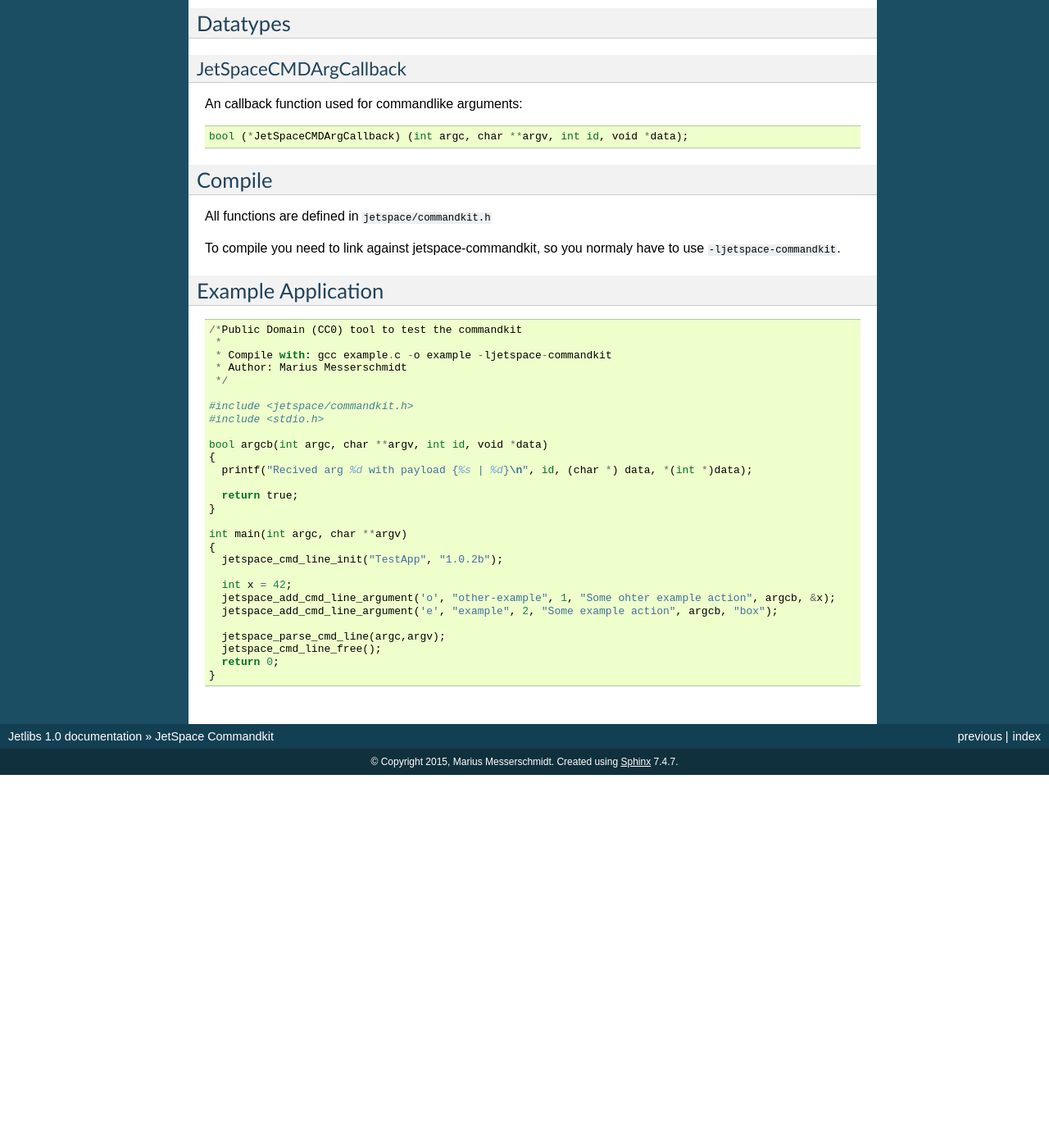
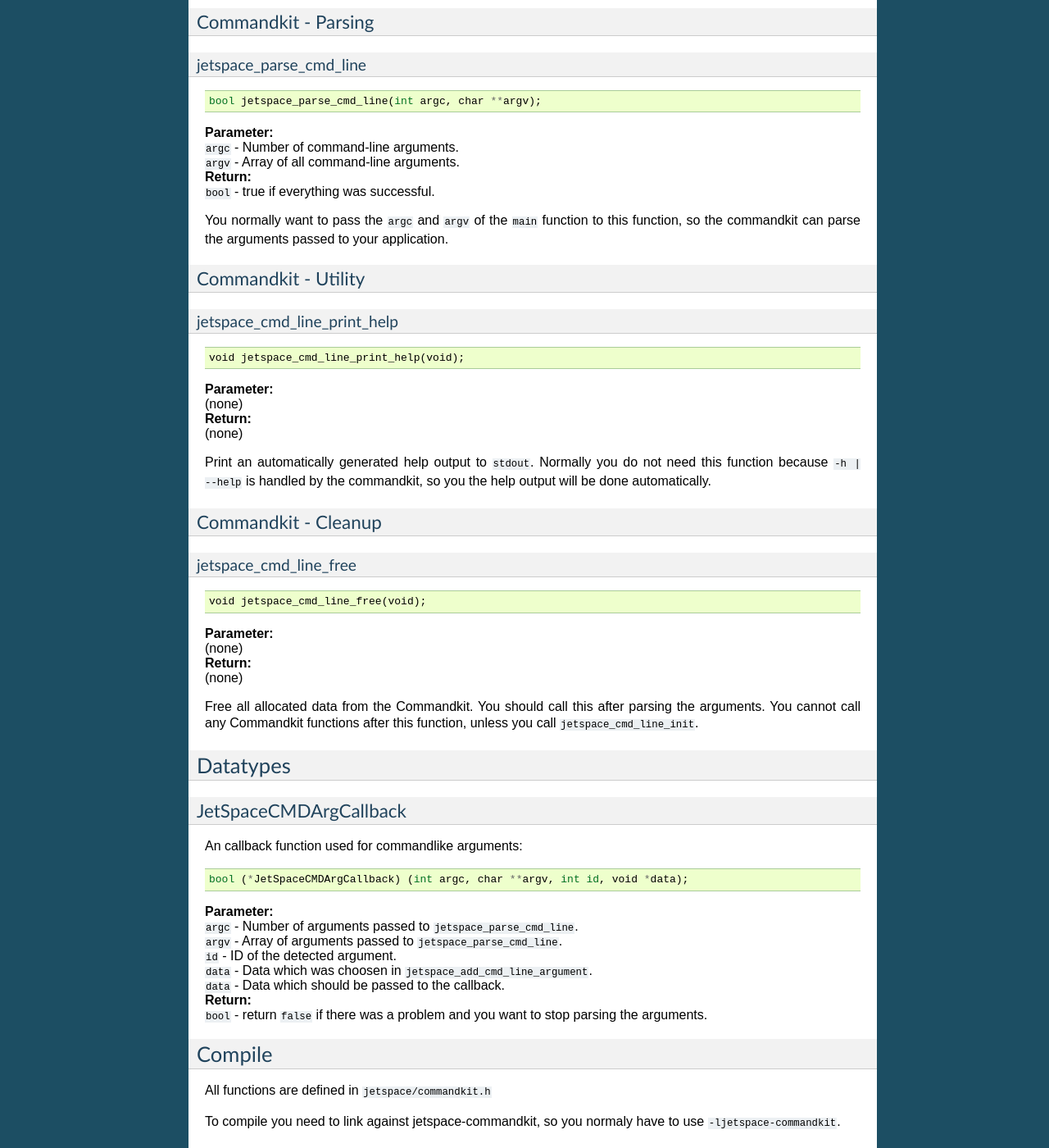
Before and after one commit to jetspace/jetlibs, a Sphinx documentation site: the page built from docs/source/commandkit.rst, in a window 1280 px wide and 1400 px high, scrolled down 944 px. Shown: the whole window at 82% size. Built offline with Sphinx 7.4.7, drawn with Linux system fonts in a browser that asks for light colours; before the commit the page ends 1889 px from its top, so only the background shows below that; some of the changed text lies outside the part shown.

Commit message:
Added full documentation for current commandkit
Signed-off-by: Marius Messerschmidt <marius.messerschmidt@googlemail.com>

```diff
--- a/docs/source/commandkit.rst
+++ b/docs/source/commandkit.rst
@@ -52,6 +52,64 @@ jetspace_add_cmd_line_argument
 You can add as many arguments as you want. Please note that you can not use the two predefined arguments ``-h | --help`` or ``-v | --version``.
 
 
+Commandkit - Parsing
+^^^^^^^^^^^^^^^^^^^^
+
+jetspace_parse_cmd_line
+"""""""""""""""""""""""
+
+::
+
+ bool jetspace_parse_cmd_line(int argc, char **argv);
+
+| **Parameter:**
+| ``argc`` - Number of command-line arguments.
+| ``argv`` - Array of all command-line arguments.
+| **Return:**
+| ``bool`` - true if everything was successful.
+
+You normally want to pass the ``argc`` and ``argv`` of the ``main`` function to this function, so the commandkit
+can parse the arguments passed to your application.
+
+Commandkit - Utility
+^^^^^^^^^^^^^^^^^^^^
+
+jetspace_cmd_line_print_help
+"""""""""""""""""""""""""""""
+
+::
+
+ void jetspace_cmd_line_print_help(void);
+
+| **Parameter:**
+| (none)
+| **Return:**
+| (none)
+
+Print an automatically  generated help output to ``stdout``. Normally you do not need this function because ``-h | --help`` is handled by the commandkit, so you the help output will be done automatically.
+
+
+Commandkit - Cleanup
+^^^^^^^^^^^^^^^^^^^^
+
+jetspace_cmd_line_free
+""""""""""""""""""""""
+
+::
+
+ void jetspace_cmd_line_free(void);
+
+| **Parameter:**
+| (none)
+| **Return:**
+| (none)
+
+Free all allocated data from the Commandkit. You should call this after parsing the arguments. You cannot call any Commandkit functions after
+this function, unless you call ``jetspace_cmd_line_init``.
+
+
+
+
 Datatypes
 ---------
 
@@ -61,6 +119,15 @@ JetSpaceCMDArgCallback
 An callback function used for commandlike arguments::
 
  bool (*JetSpaceCMDArgCallback) (int argc, char **argv, int id, void *data);
+
+| **Parameter:**
+| ``argc``    - Number of arguments passed to ``jetspace_parse_cmd_line``.
+| ``argv``    - Array of arguments passed to ``jetspace_parse_cmd_line``.
+| ``id``      - ID of the detected argument.
+| ``data``    - Data which was choosen in ``jetspace_add_cmd_line_argument``.
+| ``data``    - Data which should be passed to the callback.
+| **Return:**
+| ``bool``    - return ``false`` if there was a problem and you want to stop parsing the arguments.
 
 
 Compile
```
Also changed, not shown: other parts of docs/source/commandkit.rst (+1 -1 lines).
